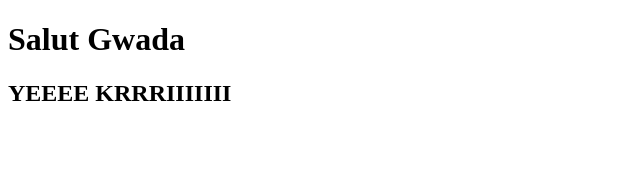
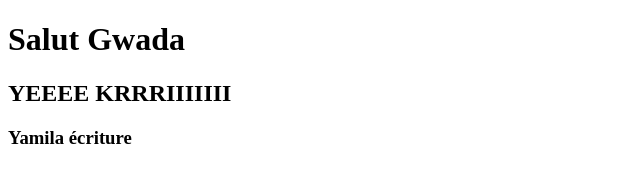
Before and after one commit to Jess-Jams/projet-gwada, a plain HTML site: page index.html in a window 1280 px wide. Shown: the whole page, without its empty margins (0-640 px from the left). Drawn offline with Linux system fonts and the light colour scheme.

Commit message:
Add H3 part

```diff
--- a/index.html
+++ b/index.html
@@ -10,5 +10,6 @@
 
     <h1> Salut Gwada</h1>
     <h2>YEEEE KRRRIIIIIII</h2>
+    <h3>Yamila écriture</h3>
 </body>
 </html>
```
